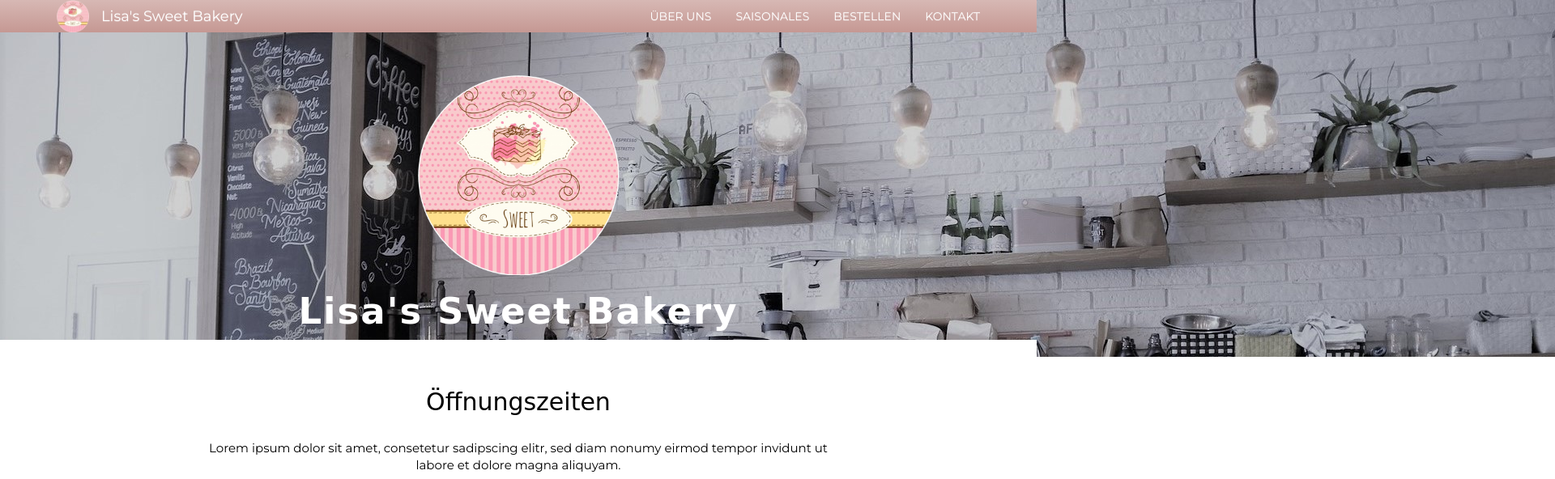
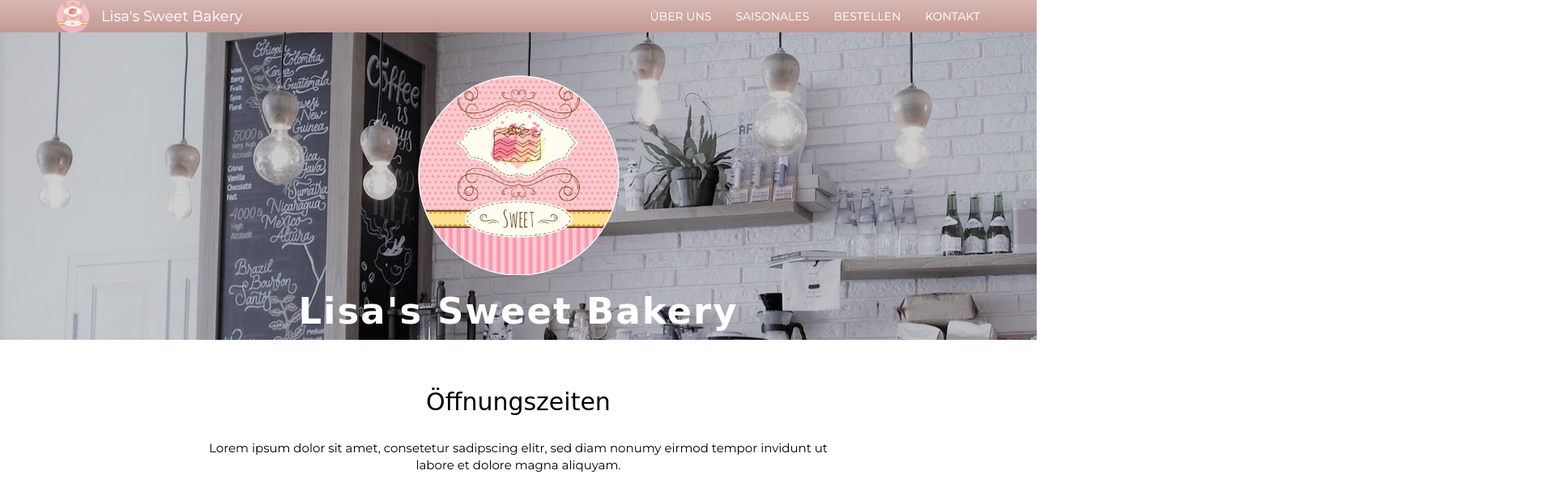
Before and after one commit to LisaHolub/campari-sommertrends, a plain HTML site: page files/kontakt.html in a window 1280 px wide. Shown: the top 592 px of the page at 81% size, 1920 px wide, since content can reach past the window. Drawn offline with nearby package versions, Linux system fonts and the light colour scheme; a web font is replaced by a local one.

Commit message:
Update kontakt.html

```diff
--- a/files/kontakt.html
+++ b/files/kontakt.html
@@ -49,8 +49,7 @@
     <!-- Navigation ENDE -->
 
     <!-- Logo-Bereich START -->
-    <div class="container-fluid first-box">
-      <img class="shop-img" src="../img/startseite/coffee-shop2.jpg" alt="Lisa's Sweet Bakery Store"; />
+    <div class="container-fluid first-box background-logo" style="background-image: url(../img/startseite/coffee-shop2.jpg)">
       <img class="logo" src="../img/logo/bakery_logo.png" alt="Logo"; />
       <h2>Lisa's Sweet Bakery</h2>
     </div>
```
